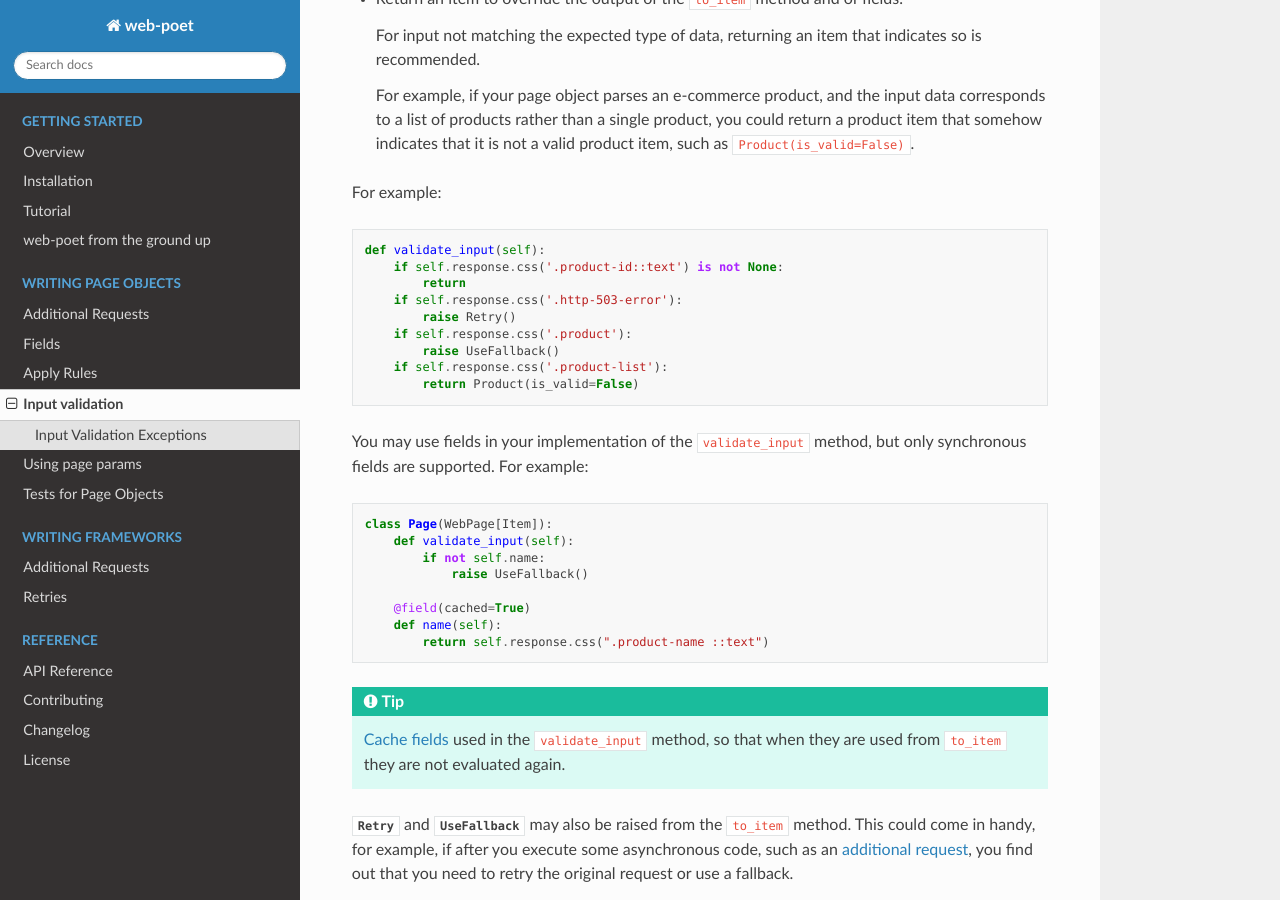
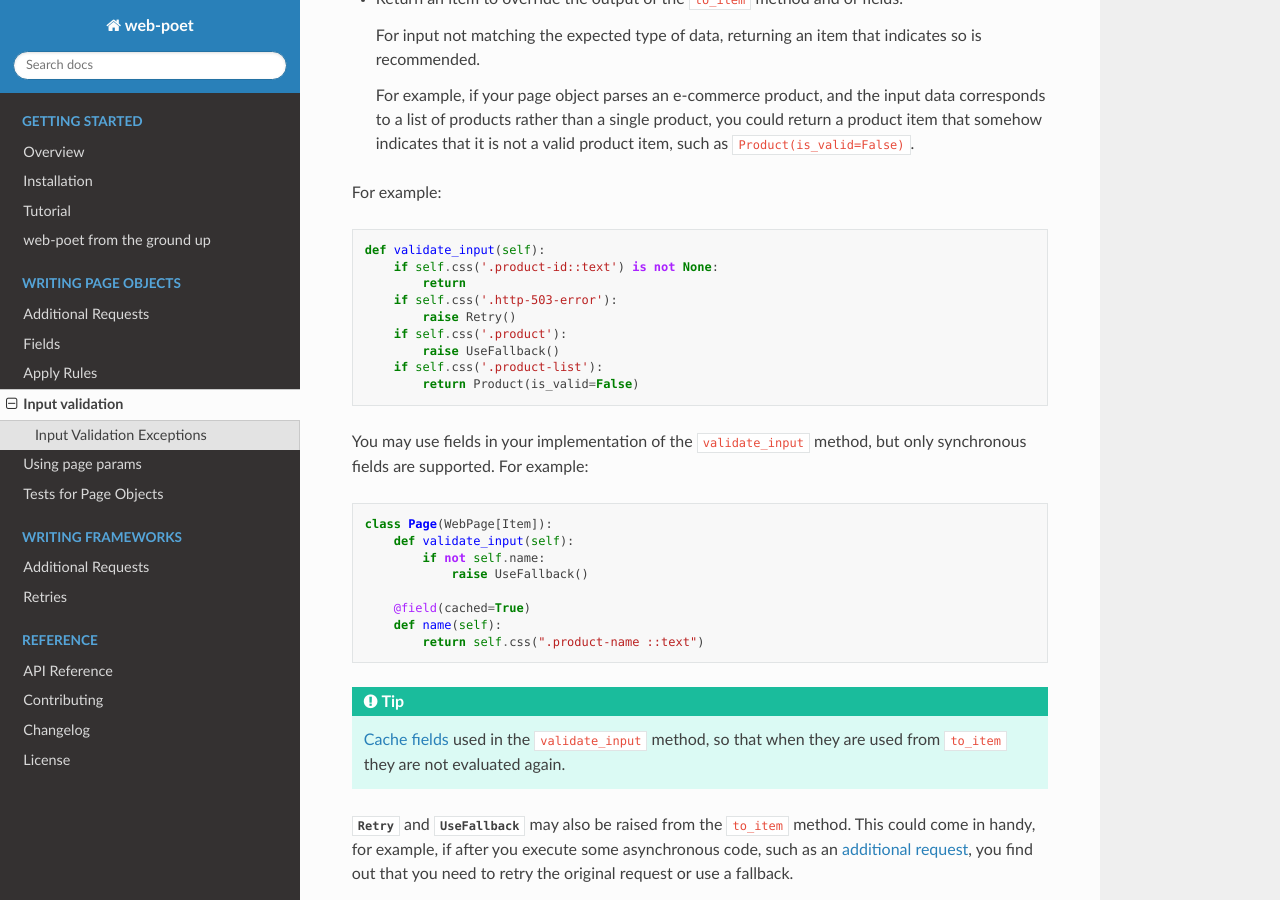
Before and after one commit to scrapinghub/web-poet, a Sphinx documentation site: the page built from docs/page-objects/input-validation.rst, in a window 1280 px wide and 900 px high, scrolled down 836 px. Built offline with Sphinx 7.4.7 and the Read the Docs theme 2.0.0, drawn with Linux system fonts in a browser that asks for light colours.

Commit message:
self.response.css → self.css

```diff
--- a/docs/page-objects/input-validation.rst
+++ b/docs/page-objects/input-validation.rst
@@ -55,13 +55,13 @@ For example:
 .. code-block:: python
 
    def validate_input(self):
-       if self.response.css('.product-id::text') is not None:
+       if self.css('.product-id::text') is not None:
            return
-       if self.response.css('.http-503-error'):
+       if self.css('.http-503-error'):
            raise Retry()
-       if self.response.css('.product'):
+       if self.css('.product'):
            raise UseFallback()
-       if self.response.css('.product-list'):
+       if self.css('.product-list'):
            return Product(is_valid=False)
 
 You may use fields in your implementation of the ``validate_input`` method, but
@@ -76,7 +76,7 @@ only synchronous fields are supported. For example:
 
        @field(cached=True)
        def name(self):
-           return self.response.css(".product-name ::text")
+           return self.css(".product-name ::text")
 
 .. tip:: :ref:`Cache fields <field-caching>` used in the ``validate_input``
          method, so that when they are used from ``to_item`` they are not
```
